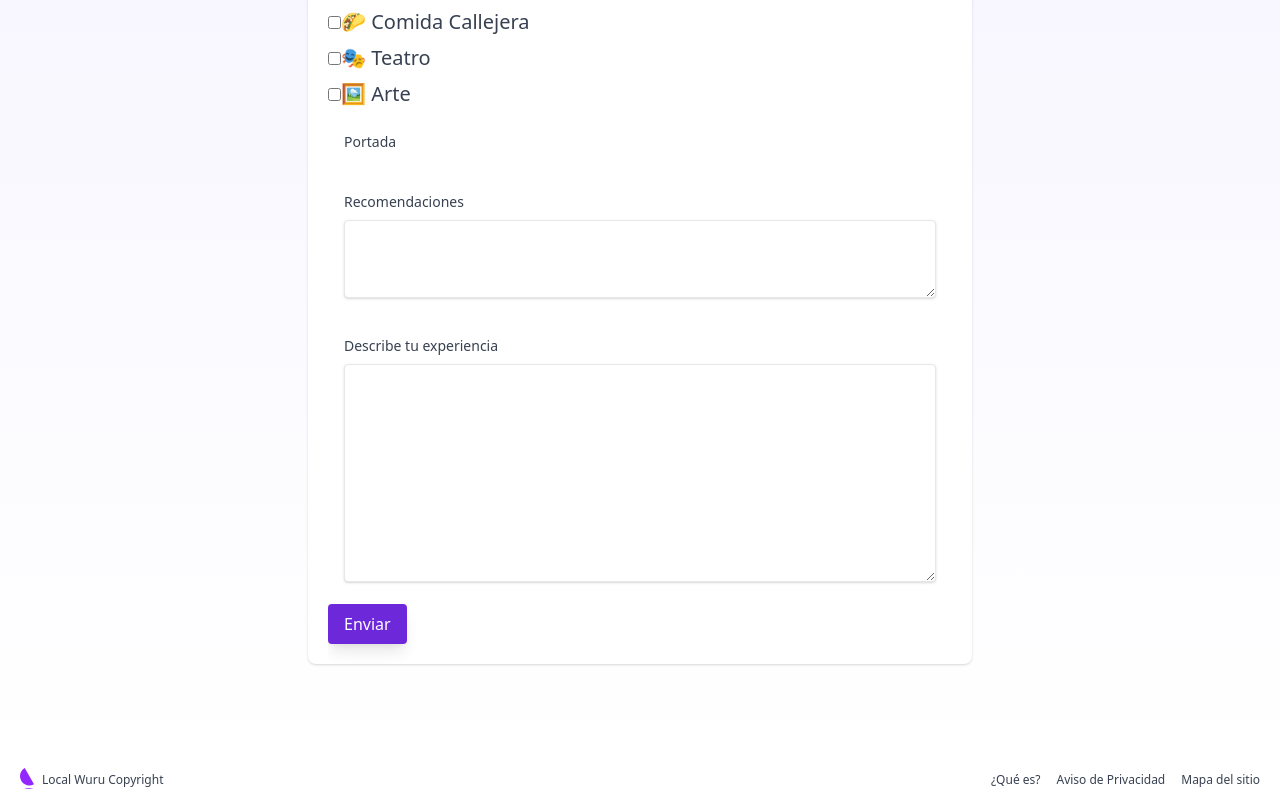
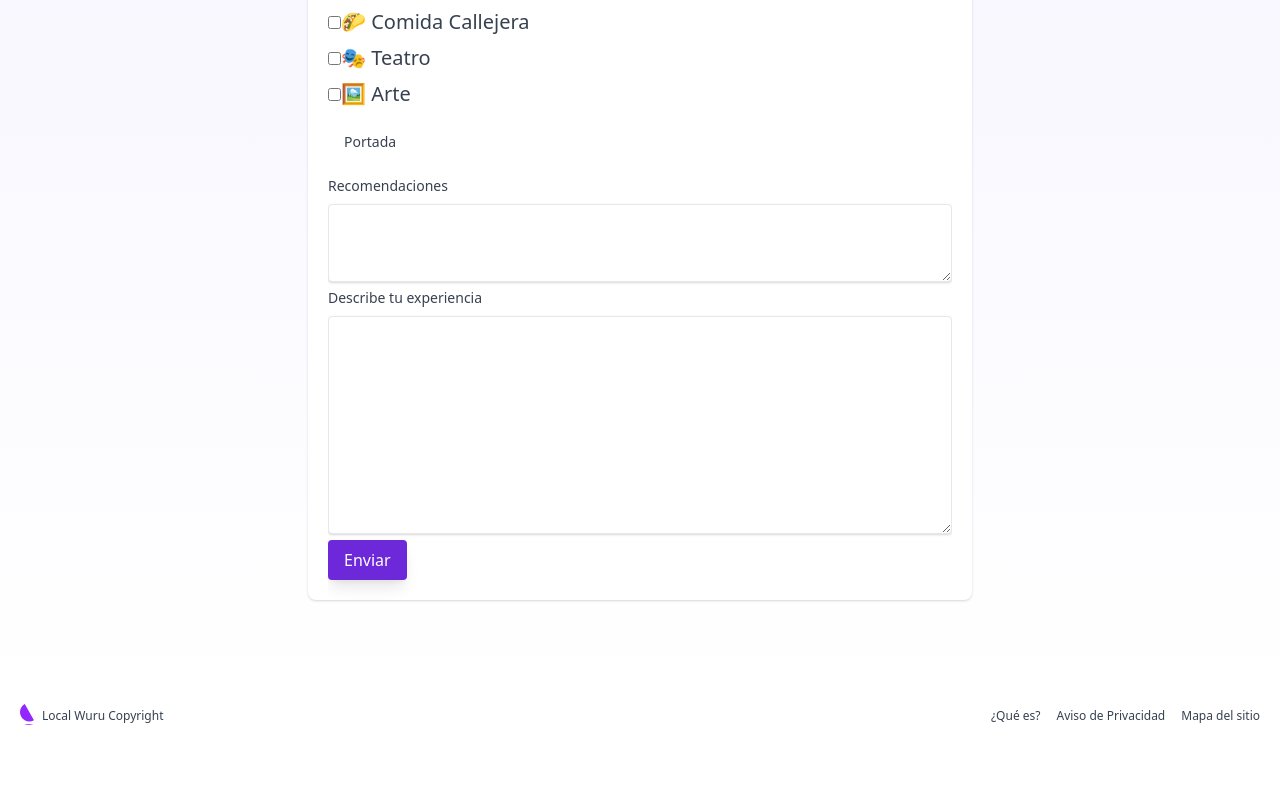
Before and after one commit to axeldelat/localwuru, a Next.js app: page /new-experience in a window 1280 px wide. Shown: the part 1251-2047 px from the top of the page. After the commit the page ends 1983 px from the top, so only its background shows below. Built offline with nearby package versions, Linux system fonts and the light colour scheme; what @tailwindcss/typography would draw is missing.

Commit message:
minor error fix

```diff
--- a/pages/new-experience.js
+++ b/pages/new-experience.js
@@ -340,7 +340,7 @@ export default function NewExperiences() {
                   Upload a file
                 </button>
               </div> */}
-              <div className="m-4">
+              <div className="m-0">
                 <label
                     className="block text-gray-700 text-sm font-normal mb-2"
                     htmlFor="recommendations"
@@ -358,7 +358,7 @@ export default function NewExperiences() {
                   onChange={e => setRecommendations(e.target.value)}
                   />
               </div>
-              <div className="m-4">
+              <div className="m-0">
                 <label
                     className="block text-gray-700 text-sm font-normal mb-2"
                     htmlFor="description"
```
